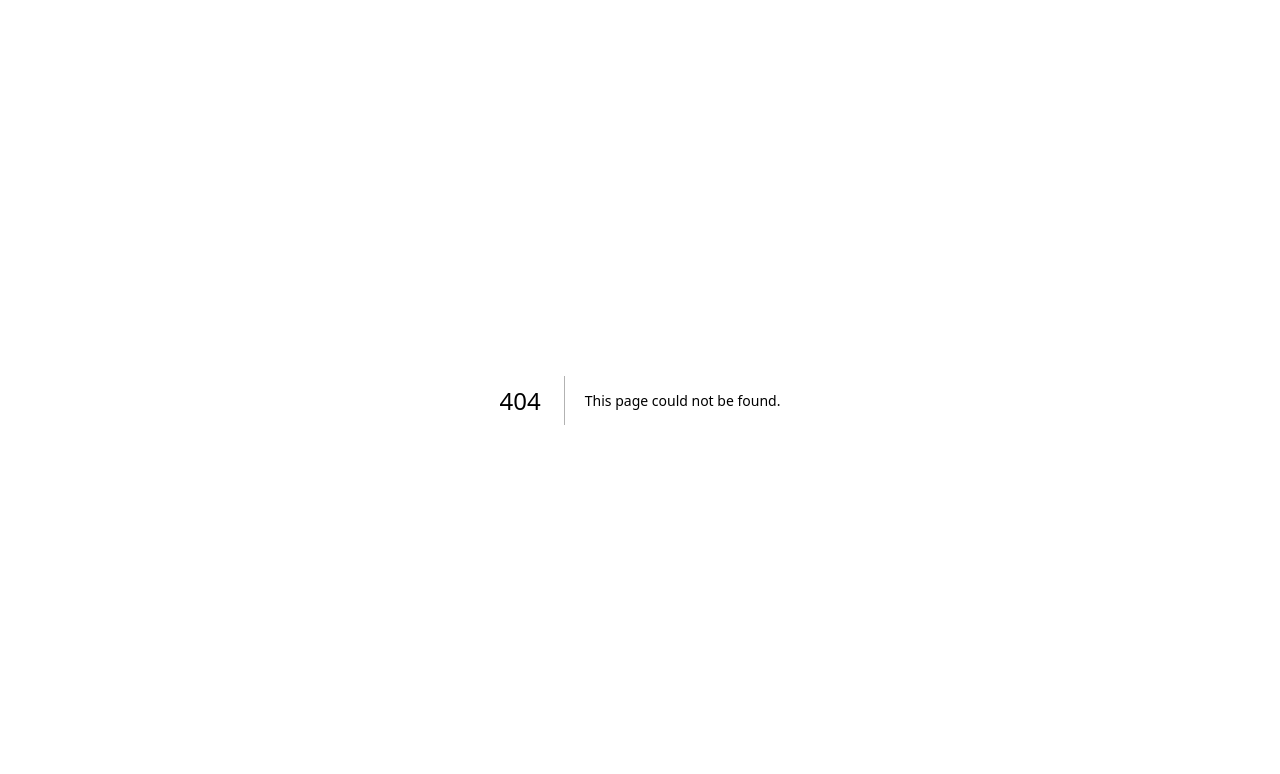
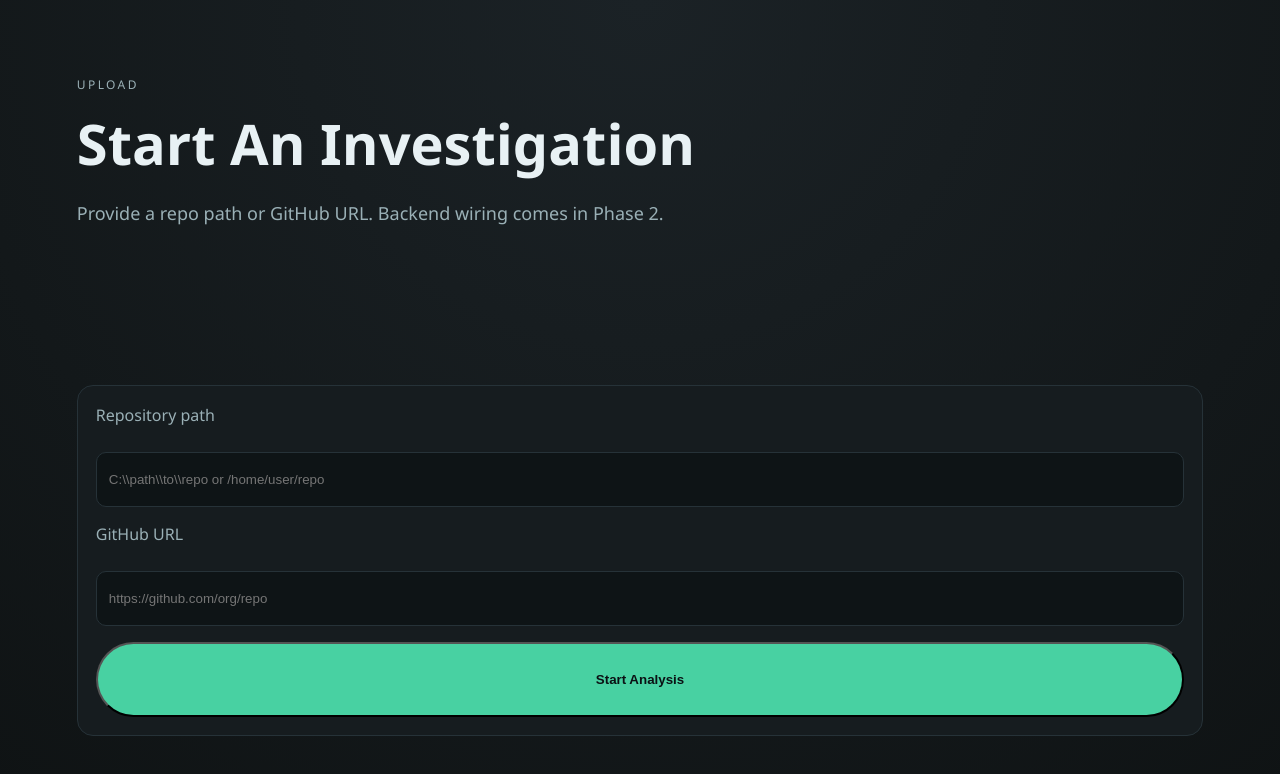
Before and after one commit to sweta-sahu/Incident-Zero, a Next.js app in the folder frontend/: page /upload in a window 1280 px wide. Before the commit this address had no page. Shown: the top 774 px of the page. Built offline with nearby package versions, Linux system fonts and the light colour scheme.

Commit message:
implemented investigation dashboard and graph component in frontend

```diff
--- a/frontend/pages/index.tsx
+++ b/frontend/pages/index.tsx
@@ -8,7 +8,8 @@ export default function Home() {
           Upload a repo, watch the timeline, and receive a patch-ready report.
         </p>
         <div className="actions">
-          <a className="primary" href="/run/demo">Run Demo</a>
+          <a className="primary" href="/upload">Upload Repo</a>
+          <a className="secondary" href="/run/demo">Run Demo</a>
           <span className="ghost">/run/[jobId]</span>
         </div>
       </header>
--- /dev/null
+++ b/frontend/pages/upload.tsx
@@ -0,0 +1,31 @@
+export default function Upload() {
+  return (
+    <main className="page">
+      <header className="hero compact">
+        <p className="eyebrow">Upload</p>
+        <h1>Start An Investigation</h1>
+        <p className="subhead">
+          Provide a repo path or GitHub URL. Backend wiring comes in Phase 2.
+        </p>
+      </header>
+      <section className="cards">
+        <form className="card wide form">
+          <label className="field">
+            <span>Repository path</span>
+            <input
+              type="text"
+              placeholder="C:\\path\\to\\repo or /home/user/repo"
+            />
+          </label>
+          <label className="field">
+            <span>GitHub URL</span>
+            <input type="text" placeholder="https://github.com/org/repo" />
+          </label>
+          <button type="button" className="primary">
+            Start Analysis
+          </button>
+        </form>
+      </section>
+    </main>
+  );
+}
--- a/frontend/styles/globals.css
+++ b/frontend/styles/globals.css
@@ -72,6 +72,14 @@ h1 {
   font-weight: 600;
 }
 
+.secondary {
+  border: 1px solid var(--border);
+  padding: 10px 18px;
+  border-radius: 999px;
+  font-weight: 600;
+  color: var(--text);
+}
+
 .ghost {
   color: var(--muted);
   font-size: 14px;
@@ -106,6 +114,157 @@ h1 {
   line-height: 1.5;
 }
 
+.muted {
+  color: var(--muted);
+}
+
+.timeline {
+  list-style: none;
+  padding: 0;
+  margin: 16px 0 0 0;
+  display: grid;
+  gap: 12px;
+}
+
+.timeline li {
+  display: grid;
+  grid-template-columns: 120px 1fr;
+  gap: 16px;
+  align-items: center;
+  background: #12181b;
+  border-radius: 12px;
+  padding: 12px 16px;
+}
+
+.badge {
+  text-transform: uppercase;
+  letter-spacing: 0.08em;
+  font-size: 11px;
+  padding: 6px 10px;
+  border-radius: 999px;
+  background: #243036;
+  color: var(--text);
+  text-align: center;
+}
+
+.badge.done {
+  background: #1d3c33;
+  color: #8ff2cd;
+}
+
+.badge.in_progress {
+  background: #2a2b31;
+  color: #f5b24a;
+}
+
+.badge.error {
+  background: #3a1f24;
+  color: #ff9aa2;
+}
+
+.findings {
+  display: grid;
+  gap: 12px;
+  margin-top: 16px;
+}
+
+.finding {
+  border: 1px solid var(--border);
+  border-radius: 12px;
+  padding: 14px 16px;
+  background: #12181b;
+}
+
+.finding header {
+  display: flex;
+  align-items: center;
+  gap: 12px;
+}
+
+.finding h3 {
+  margin: 0;
+  font-size: 18px;
+}
+
+.pill {
+  padding: 4px 10px;
+  border-radius: 999px;
+  text-transform: uppercase;
+  font-size: 11px;
+  letter-spacing: 0.08em;
+}
+
+.pill.high {
+  background: #3a1f24;
+  color: #ff9aa2;
+}
+
+.pill.medium {
+  background: #3b3320;
+  color: #f5d27a;
+}
+
+.pill.low {
+  background: #1d3c33;
+  color: #8ff2cd;
+}
+
+.meta {
+  margin-top: 8px;
+  color: var(--muted);
+  font-size: 13px;
+}
+
+.graph {
+  display: grid;
+  gap: 12px;
+  margin-top: 16px;
+}
+
+.graph-nodes {
+  display: flex;
+  gap: 12px;
+  flex-wrap: wrap;
+}
+
+.node {
+  padding: 10px 14px;
+  border-radius: 12px;
+  border: 1px solid var(--border);
+  background: #12181b;
+}
+
+.node.entry {
+  border-color: #4bc3ff;
+}
+
+.node.vuln {
+  border-color: #f5b24a;
+}
+
+.node.impact {
+  border-color: #ff8c8c;
+}
+
+.form {
+  display: grid;
+  gap: 16px;
+}
+
+.field {
+  display: grid;
+  gap: 8px;
+  color: var(--muted);
+}
+
+.field input {
+  background: #0e1416;
+  border: 1px solid var(--border);
+  border-radius: 10px;
+  padding: 10px 12px;
+  color: var(--text);
+}
+
 @media (max-width: 720px) {
   .page {
     padding: 32px 20px;
```
Also changed, not shown: frontend/components/MockGraph.tsx (added, +41 -0 lines), frontend/pages/run/[jobId].tsx (+89 -6 lines).
